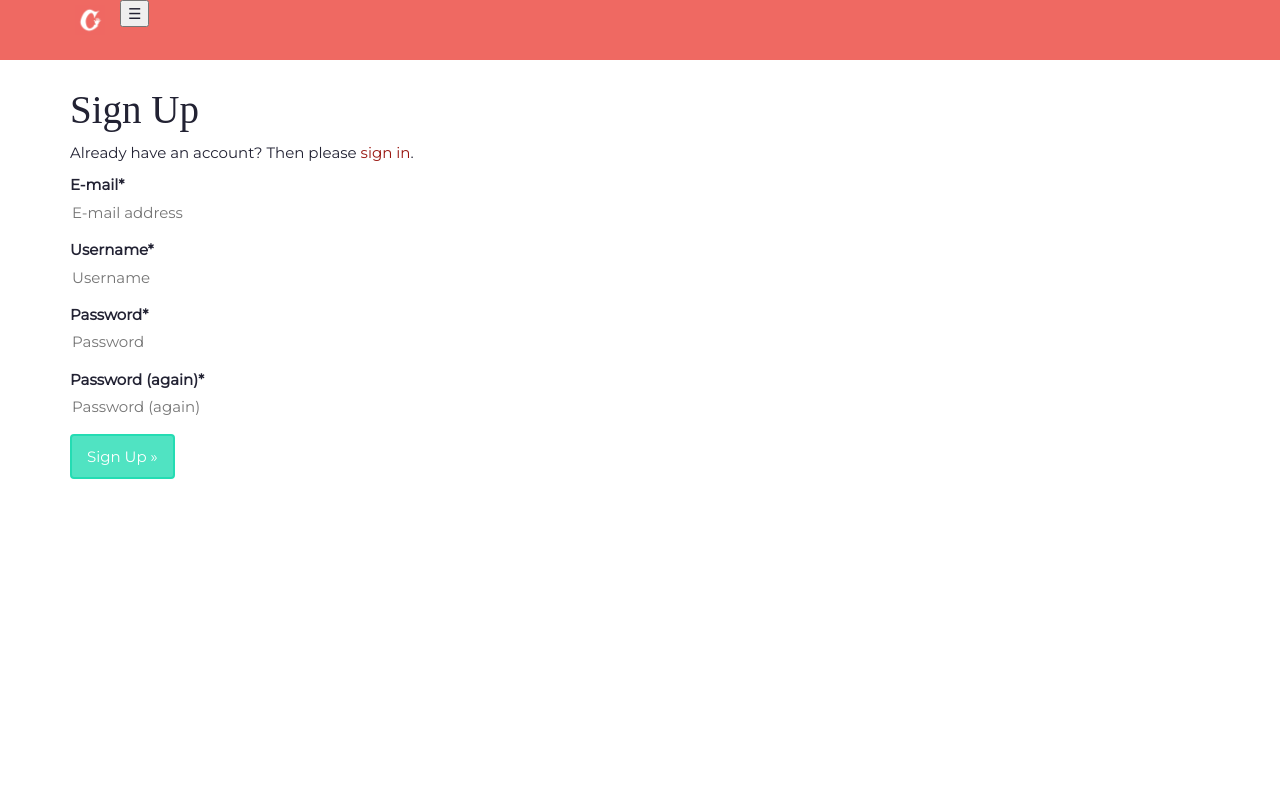
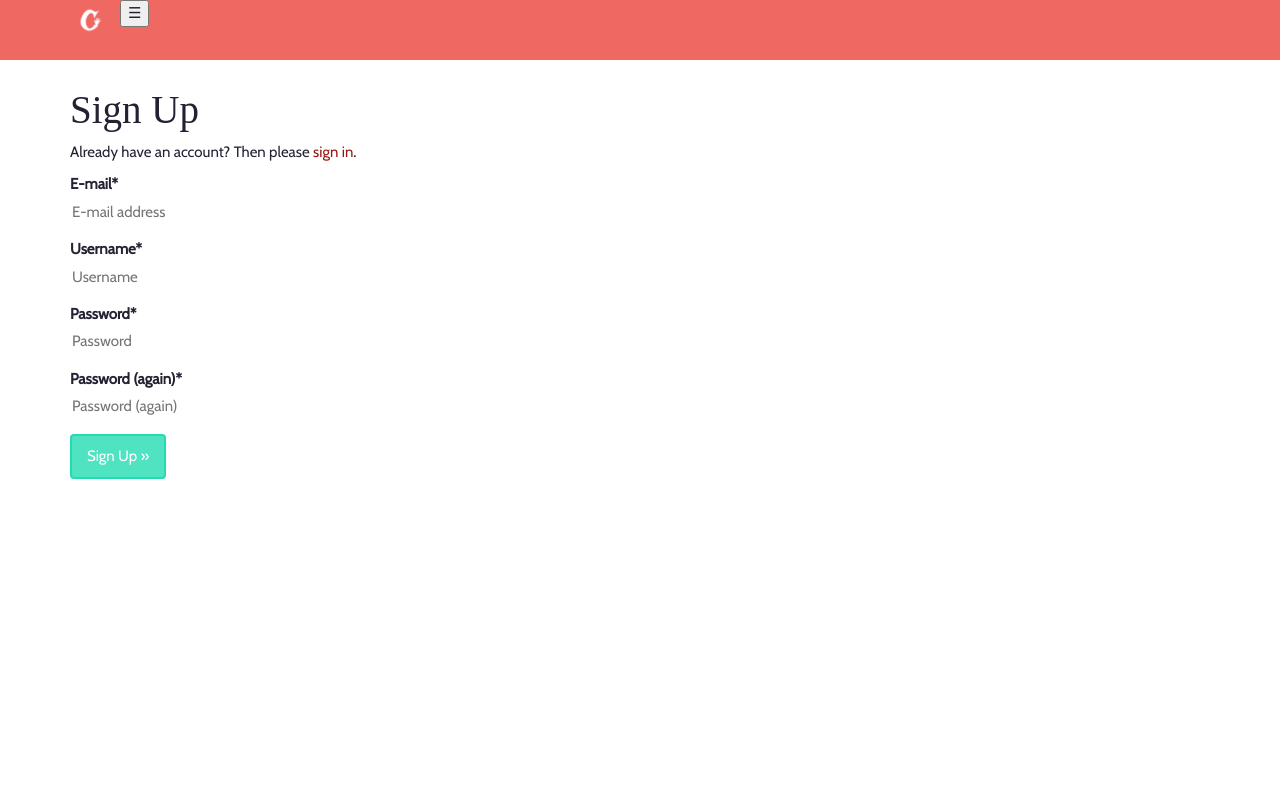
Before and after one commit to DADco/convalesense-web, a Django app: page /accounts/signup/ in a window 1280 px wide. Run offline with Django 3.2, Linux system fonts and the light colour scheme; parts of the project's set-up code (start-up, migrations or seed data) failed here and were passed over; some libraries are stand-ins or nearby versions; some web fonts are replaced.

Commit message:
Use DAD cabin font

```diff
--- a/convalesense/static/css/project.css
+++ b/convalesense/static/css/project.css
@@ -57,7 +57,7 @@ html {
   height: 100%; }
 
 body {
-  font-family: 'Montserrat', sans-serif;
+  font-family: 'Cabin', sans-serif;
   height: 100%;
   background-color: white;
   color: #223; }
--- a/convalesense/static/sass/project.scss
+++ b/convalesense/static/sass/project.scss
@@ -116,7 +116,7 @@ html {
 }
 
 body {
-  font-family: 'Montserrat', sans-serif;
+  font-family: 'Cabin', sans-serif;
   height: 100%;
   background-color: white;
   color: #223;
--- a/convalesense/templates/base.html
+++ b/convalesense/templates/base.html
@@ -18,7 +18,7 @@
     <link rel="stylesheet" href="https://maxcdn.bootstrapcdn.com/bootstrap/4.0.0-alpha.4/css/bootstrap.min.css" integrity="sha384-2hfp1SzUoho7/TsGGGDaFdsuuDL0LX2hnUp6VkX3CUQ2K4K+xjboZdsXyp4oUHZj" crossorigin="anonymous">
 
     <!-- Your stuff: Third-party CSS libraries go here -->
-    <link href="https://fonts.googleapis.com/css?family=Montserrat" rel="stylesheet">
+    <link href="https://fonts.googleapis.com/css?family=Cabin" rel="stylesheet">
     <link href="https://fonts.googleapis.com/css?family=Lakki+Reddy" rel="stylesheet">
 
     <!-- This file stores project-specific CSS -->
```
